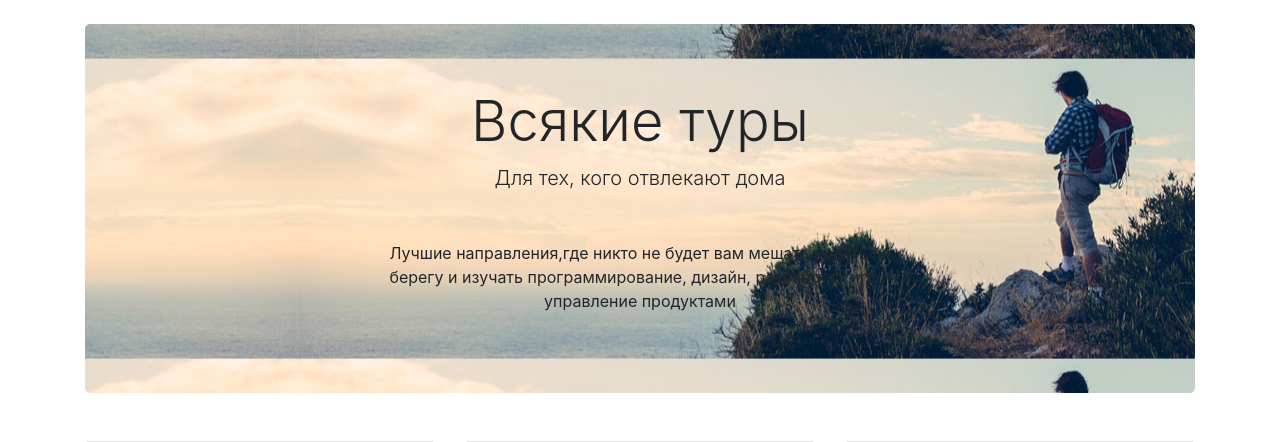
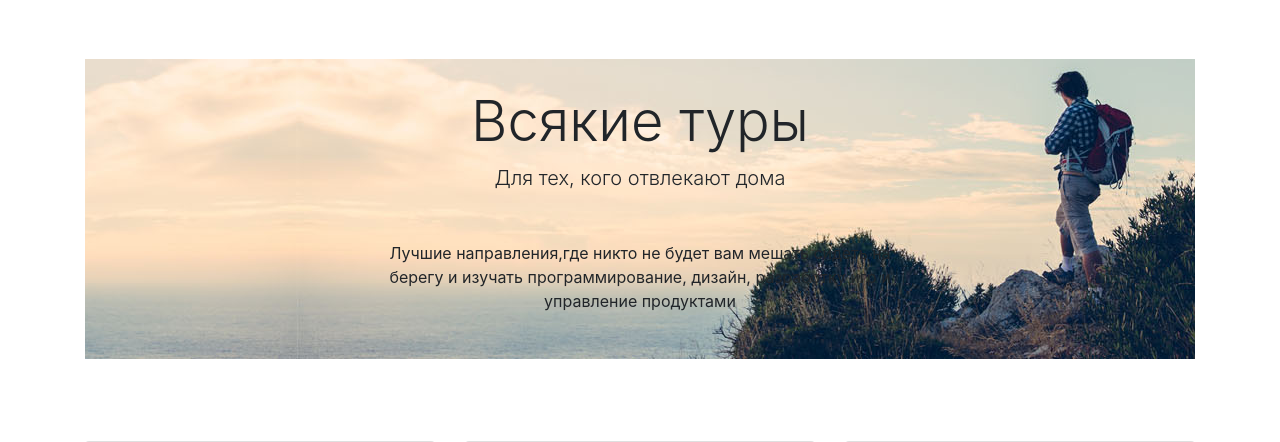
Before and after one commit to maksimKnz/flask-project1, a Flask app: page / in a window 1280 px wide. Shown: the part 72-514 px from the top of the page. Run offline with Flask 2, Linux system fonts and the light colour scheme; some libraries are stand-ins or nearby versions.

Commit message:
Header image added

```diff
--- a/templates/index.html
+++ b/templates/index.html
@@ -3,7 +3,7 @@
 {% block container %}
   <main class="container mt-3">
     <!-- HERO -->
-    <section class="jumbotron text-center mt-4" style="background: url('/static/header.jpg'); background-position: center center">
+    <section class="jumbotron text-center mt-4" style="background: url('/static/header.jpg'); background-position: center center; background-repeat: no-repeat">
       <h1 class="display-4">Всякие туры</h1>
       <p class="lead">Для тех, кого отвлекают дома</p>
       <p class="mt-5 w-50 mx-auto">Лучшие направления,где никто не будет вам мешать сидеть на берегу и изучать программирование, дизайн, разработку игр и управление продуктами</p>
```
